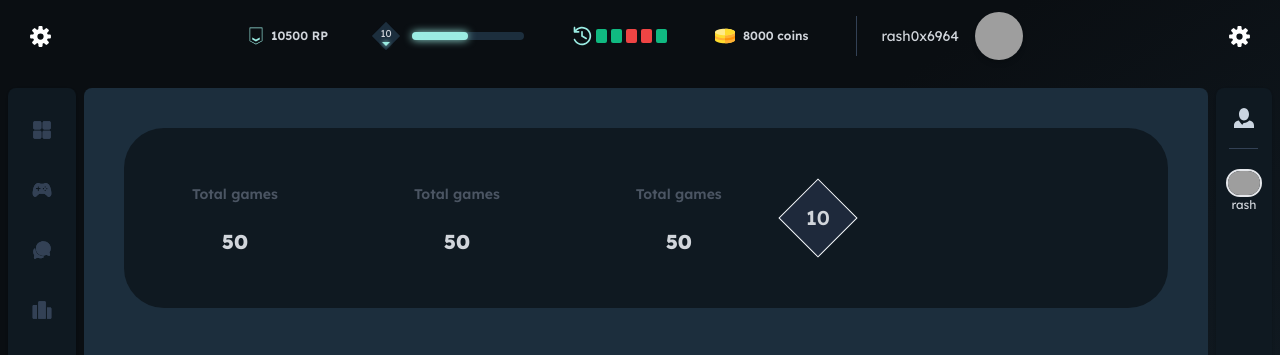
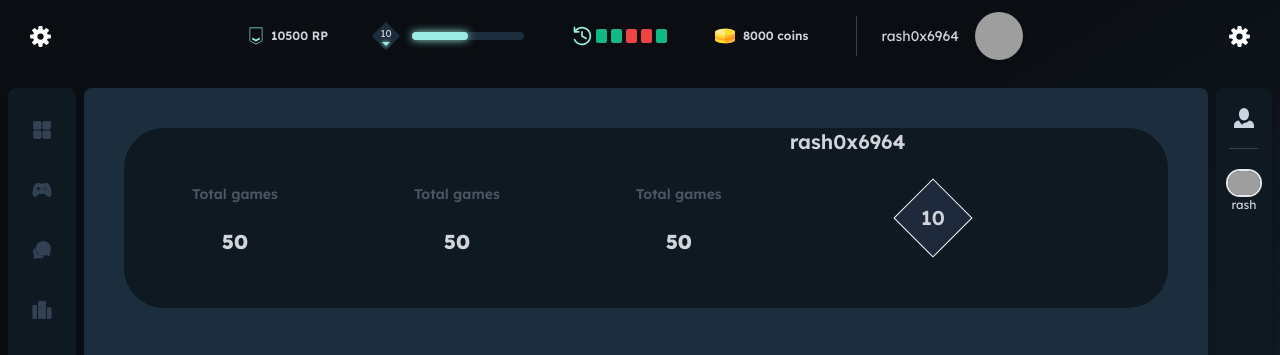
Before and after one commit to rash0x6964/ft_transcendence, a Next.js app: page /profile in a window 1280 px wide. Shown: the top 355 px of the page. Built offline with nearby package versions, Linux system fonts and the light colour scheme; grey boxes are pictures that could not be loaded.

Commit message:
centerprofile

```diff
--- /dev/null
+++ b/src/app/profile/(components)/CenterProfile.tsx
@@ -0,0 +1,7 @@
+export default function CenterProfile() {
+  return (
+    <>
+      <div className="font-semibold text-xl">rash0x6964</div>
+    </>
+  )
+}
--- a/src/app/profile/(components)/GamesStats.tsx
+++ b/src/app/profile/(components)/GamesStats.tsx
@@ -1,3 +1,4 @@
+import CenterProfile from "./CenterProfile"
 import LevelCube from "./LevelCube"
 import Stat from "./Stat"
 
@@ -8,6 +9,7 @@ export default function GamesStats() {
         <Stat />
         <Stat />
         <Stat />
+        <CenterProfile />
         <LevelCube />
       </div>
     </>
--- a/src/app/profile/(components)/LevelCube.tsx
+++ b/src/app/profile/(components)/LevelCube.tsx
@@ -1,13 +1,6 @@
 import "../(styles)/gradient-stop.css"
 
 export default function LevelCube() {
-  const s = "height:0;width:20%;padding-bottom:20%;background-color:red"
-  const square = {
-    height: "0",
-    width: "20%",
-    paddingBottom: "20%",
-    backgroundColor: "white",
-  }
   return (
     <div className="flex items-center">
       <div className=" flex justify-center items-center bg-slate-800 border-slate-50 border-[1px] w-14 h-14 rotate-45">
```
